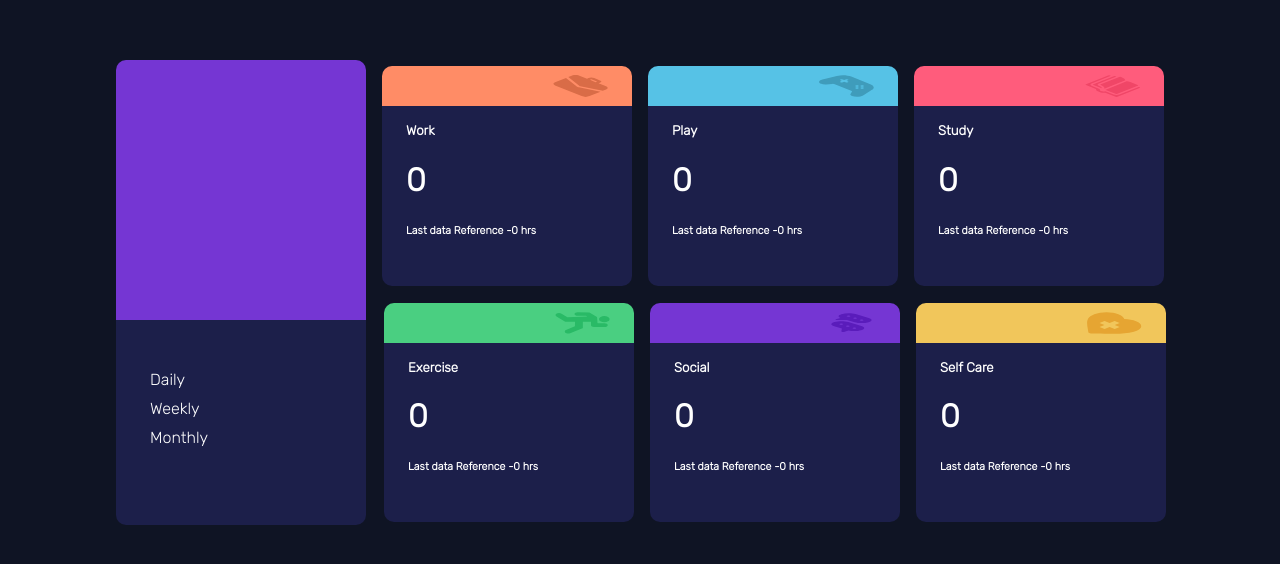
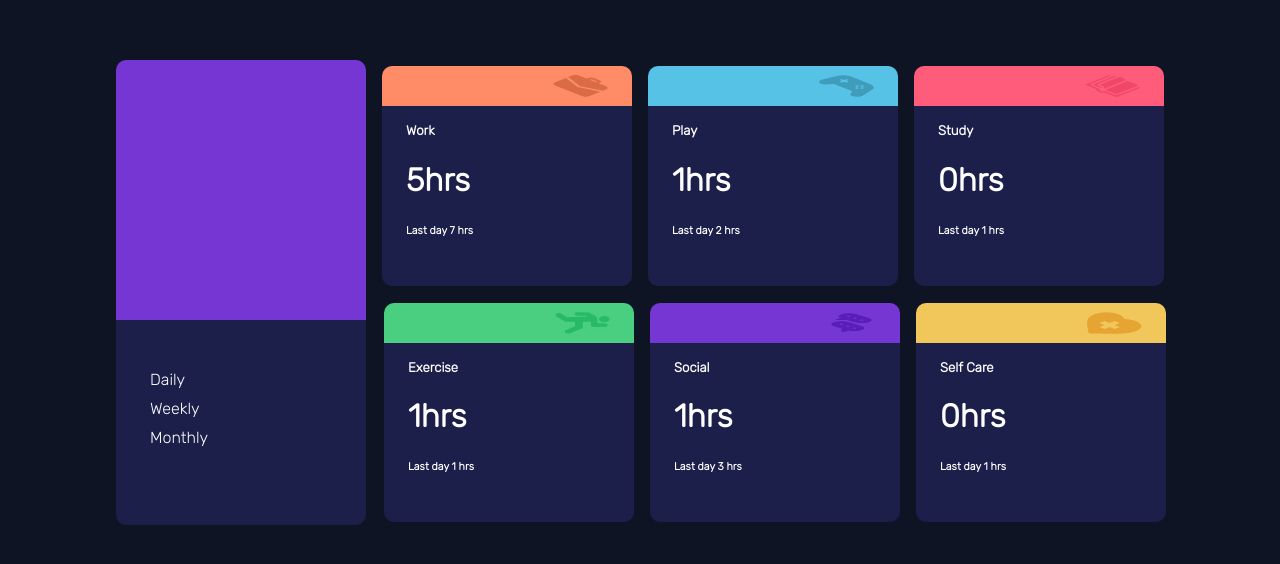
Before and after one commit to elizairam/time-tracking-dashboard-project, a Next.js app in the folder time-tracking-dashboard-project/: page / in a window 1280 px wide. Shown: the part 104-668 px from the top of the page. Built offline with nearby package versions, Linux system fonts and the light colour scheme.

Commit message:
feat: functions to change timeframework

```diff
--- a/time-tracking-dashboard-project/components/Card.tsx
+++ b/time-tracking-dashboard-project/components/Card.tsx
@@ -2,16 +2,16 @@ interface ICard {
   title: string;
   current: number;
   previous: number;
-  dataReference: string;
+  reference: string;
 }
 
 export default function Card(props: ICard) {
   return (
     <>
       <h5>{props.title}</h5>
-      <h1>{props.current}</h1>
+      <h1>{props.current}{"hrs"}</h1>
       <h6>
-        {"Last"} {props.dataReference} {"-"}{props.previous} { "hrs"}
+        {"Last"} {props.reference} {props.previous} { "hrs"}
       </h6>
     </>
   );
--- a/time-tracking-dashboard-project/components/CardProfile.tsx
+++ b/time-tracking-dashboard-project/components/CardProfile.tsx
@@ -1,24 +1,17 @@
+import { MouseEventHandler } from "react";
+
 interface ICardProfile {
-  selectDaily: boolean;
-  selectWeekly: boolean;
-  selectMonthly: boolean;
+  changeDay: MouseEventHandler<HTMLLIElement>;
+  changeWeek: MouseEventHandler<HTMLLIElement>;
+  changeMonth: MouseEventHandler<HTMLLIElement>;
 }
 
 export default function CardProfile(props: ICardProfile) {
   return (
     <ul>
-      <li>
-        {" "}
-        {"Daily"} {props.selectDaily}
-      </li>
-      <li>
-        {" "}
-        {"Weekly"} {props.selectWeekly}
-      </li>
-      <li>
-        {" "}
-        {"Monthly"} {props.selectMonthly}
-      </li>
+      <li onClick={props.changeDay}>{"Daily"}</li>
+      <li onClick={props.changeWeek}>{"Weekly"}</li>
+      <li onClick={props.changeMonth}>{"Monthly"}</li>
     </ul>
   );
 }
--- a/time-tracking-dashboard-project/pages/index.tsx
+++ b/time-tracking-dashboard-project/pages/index.tsx
@@ -3,51 +3,203 @@ import Card from "../components/Card";
 import CardProfile from "../components/CardProfile";
 import styles from "../styles/Home.module.css";
 import Icon from "../components/Icon";
+import { useState } from "react";
+
+const data = [
+  {
+    title: "Work",
+    timeframes: {
+      daily: {
+        current: 5,
+        previous: 7,
+      },
+      weekly: {
+        current: 32,
+        previous: 36,
+      },
+      monthly: {
+        current: 103,
+        previous: 128,
+      },
+    },
+  },
+  {
+    title: "Play",
+    timeframes: {
+      daily: {
+        current: 1,
+        previous: 2,
+      },
+      weekly: {
+        current: 10,
+        previous: 8,
+      },
+      monthly: {
+        current: 23,
+        previous: 29,
+      },
+    },
+  },
+  {
+    title: "Study",
+    timeframes: {
+      daily: {
+        current: 0,
+        previous: 1,
+      },
+      weekly: {
+        current: 4,
+        previous: 7,
+      },
+      monthly: {
+        current: 13,
+        previous: 19,
+      },
+    },
+  },
+  {
+    title: "Exercise",
+    timeframes: {
+      daily: {
+        current: 1,
+        previous: 1,
+      },
+      weekly: {
+        current: 4,
+        previous: 5,
+      },
+      monthly: {
+        current: 11,
+        previous: 18,
+      },
+    },
+  },
+  {
+    title: "Social",
+    timeframes: {
+      daily: {
+        current: 1,
+        previous: 3,
+      },
+      weekly: {
+        current: 5,
+        previous: 10,
+      },
+      monthly: {
+        current: 21,
+        previous: 23,
+      },
+    },
+  },
+  {
+    title: "Self Care",
+    timeframes: {
+      daily: {
+        current: 0,
+        previous: 1,
+      },
+      weekly: {
+        current: 2,
+        previous: 2,
+      },
+      monthly: {
+        current: 7,
+        previous: 11,
+      },
+    },
+  },
+];
 
 export default function Home() {
+  const [dataReference, setDataReference] = useState({
+    work: data[0].timeframes.daily,
+    play: data[1].timeframes.daily,
+    study: data[2].timeframes.daily,
+    exercise: data[3].timeframes.daily,
+    social: data[4].timeframes.daily,
+    selfCare: data[5].timeframes.daily,
+    reference: "day",
+  });
+
+  const [daily] = useState({
+    work: data[0].timeframes.daily,
+    play: data[1].timeframes.daily,
+    study: data[2].timeframes.daily,
+    exercise: data[3].timeframes.daily,
+    social: data[4].timeframes.daily,
+    selfCare: data[5].timeframes.daily,
+    reference: "day",
+  });
+
+  const [weekly] = useState({
+    work: data[0].timeframes.weekly,
+    play: data[1].timeframes.weekly,
+    study: data[2].timeframes.weekly,
+    exercise: data[3].timeframes.weekly,
+    social: data[4].timeframes.weekly,
+    selfCare: data[5].timeframes.weekly,
+    reference: "week",
+  });
+
+  const [monthly] = useState({
+    work: data[0].timeframes.monthly,
+    play: data[1].timeframes.monthly,
+    study: data[2].timeframes.monthly,
+    exercise: data[3].timeframes.monthly,
+    social: data[4].timeframes.monthly,
+    selfCare: data[5].timeframes.monthly,
+    reference: "month",
+  });
+
+  const changeTimeFrameworkDaily = () => setDataReference(daily);
+  const changeTimeFrameworkWeekly = () => setDataReference(weekly);
+  const changeTimeFrameworkMonthly = () => setDataReference(monthly);
+
   return (
     <div className={styles.container}>
       <Head>
         <title>time tracking dashboard_.</title>
-        <meta name="description" content="Generated by create next app" />
+        <meta
+          name="description"
+          content="Frontend mentor challenge time tracking dashboard"
+        />
         <link rel="icon" href="/favicon.ico" />
       </Head>
-
       <main className={styles.main}>
         <div className={styles.grid}>
           <div className={`${styles.cardProfile} ${styles.profile}`}>
             <CardProfile
-              selectDaily={false}
-              selectWeekly={false}
-              selectMonthly={false}
+              changeDay={changeTimeFrameworkDaily}
+              changeWeek={changeTimeFrameworkWeekly}
+              changeMonth={changeTimeFrameworkMonthly}
             />
           </div>
 
           <div className={`${styles.card} ${styles.work}`}>
             <Icon type={"work"} />
             <Card
-              title={"Work"}
-              current={0}
-              previous={0}
-              dataReference={"data Reference "}
+              title={data[0].title}
+              current={dataReference.work.current}
+              previous={dataReference.work.previous}
+              reference={dataReference.reference}
             />
           </div>
           <div className={`${styles.card} ${styles.play}`}>
-            <Icon type={"play"} />
+            <Icon type={data[1].title} />
             <Card
               title={"Play"}
-              current={0}
-              previous={0}
-              dataReference={"data Reference "}
+              current={dataReference.play.current}
+              previous={dataReference.play.previous}
+              reference={dataReference.reference}
             />
           </div>
           <div className={`${styles.card} ${styles.study}`}>
             <Icon type={"study"} />
             <Card
-              title={"Study"}
-              current={0}
-              previous={0}
-              dataReference={"data Reference "}
+              title={data[2].title}
+              current={dataReference.study.current}
+              previous={dataReference.study.previous}
+              reference={dataReference.reference}
             />
           </div>
         </div>
@@ -56,28 +208,28 @@ export default function Home() {
           <div className={`${styles.card} ${styles.exercise}`}>
             <Icon type={"exercise"} />
             <Card
-              title={"Exercise"}
-              current={0}
-              previous={0}
-              dataReference={"data Reference "}
+              title={data[3].title}
+              current={dataReference.exercise.current}
+              previous={dataReference.exercise.previous}
+              reference={dataReference.reference}
             />
           </div>
           <div className={`${styles.card} ${styles.social}`}>
             <Icon type={"social"} />
             <Card
-              title={"Social"}
-              current={0}
-              previous={0}
-              dataReference={"data Reference "}
+              title={data[4].title}
+              current={dataReference.social.current}
+              previous={dataReference.social.previous}
+              reference={dataReference.reference}
             />
           </div>
           <div className={`${styles.card} ${styles.selfCare}`}>
             <Icon type={"self-care"} />
             <Card
-              title={"Self Care"}
-              current={0}
-              previous={0}
-              dataReference={"data Reference "}
+              title={data[5].title}
+              current={dataReference.selfCare.current}
+              previous={dataReference.selfCare.previous}
+              reference={dataReference.reference}
             />
           </div>
         </div>
```
